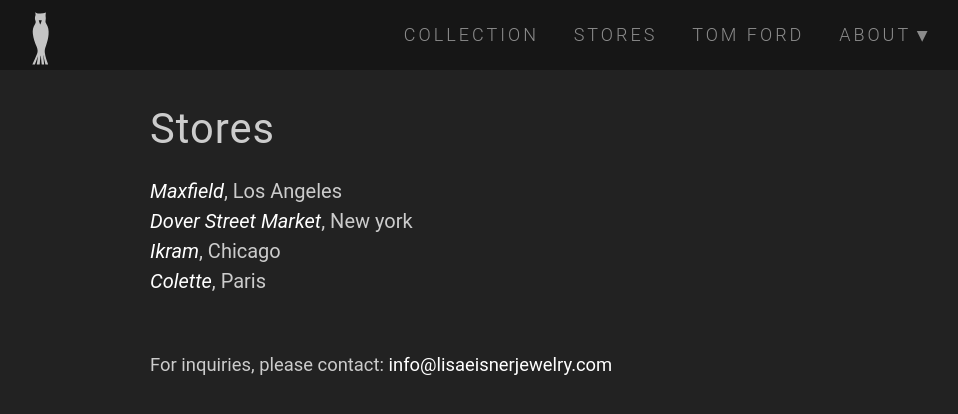
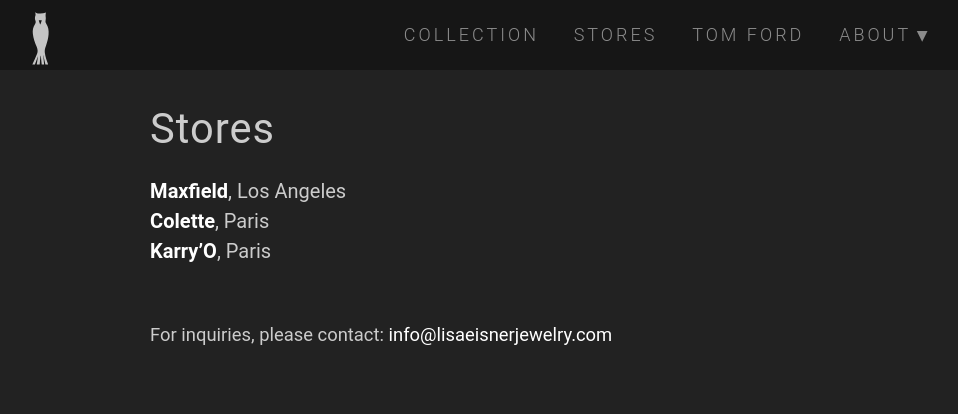
Before and after one commit to egardner/lisaeisner, a Jekyll site: the page built from stores.md, in a window 1280 px wide. Shown: the top 414 px of the page, without its empty margins (164-1122 px from the left). Built offline with Jekyll 4.4.1, drawn with Linux system fonts in a browser that asks for light colours; nearby versions of some CDN libraries; Markdown is read by kramdown in place of the engine named in the settings.

Commit message:
Update stores page

```diff
--- a/stores.md
+++ b/stores.md
@@ -2,10 +2,9 @@
 layout: stores
 title: Stores
 ---
-- [*Maxfield*](http://www.maxfieldla.com/), Los Angeles
-- [*Dover Street Market*](http://newyork.doverstreetmarket.com/), New york
-- [*Ikram*](http://www.ikram.com/), Chicago
-- [*Colette*](http://www.colette.fr/), Paris
+- [**Maxfield**](http://www.maxfieldla.com/), Los Angeles
+- [**Colette**](http://www.colette.fr/), Paris
+- [**Karry'O**](http://www.karryo.com/), Paris
 
 <br />
 
```
